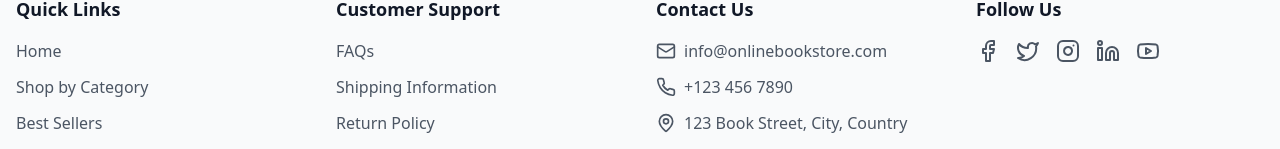
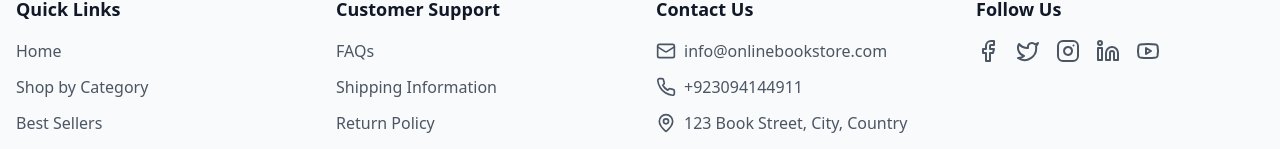
Before and after one commit to saaddi1/asanbeauty.store, a React (Vite) app: page / in a window 1280 px wide. Shown: the part 3229-3378 px from the top of the page. Built offline with nearby package versions, Linux system fonts and the light colour scheme.

Commit message:
Update contact number
Update the contact number displayed in the footer to 923094144911.

```diff
--- a/src/components/Footer.tsx
+++ b/src/components/Footer.tsx
@@ -1,3 +1,4 @@
+
 import { Facebook, Twitter, Instagram, Linkedin, Youtube, Mail, Phone, MapPin } from "lucide-react";
 import { Button } from "./ui/button";
 import { Separator } from "./ui/separator";
@@ -75,7 +76,7 @@ export const Footer = () => {
               </li>
               <li className="flex items-center gap-2 text-gray-600">
                 <Phone className="h-5 w-5" />
-                <span>+123 456 7890</span>
+                <span>+923094144911</span>
               </li>
               <li className="flex items-center gap-2 text-gray-600">
                 <MapPin className="h-5 w-5" />
```
